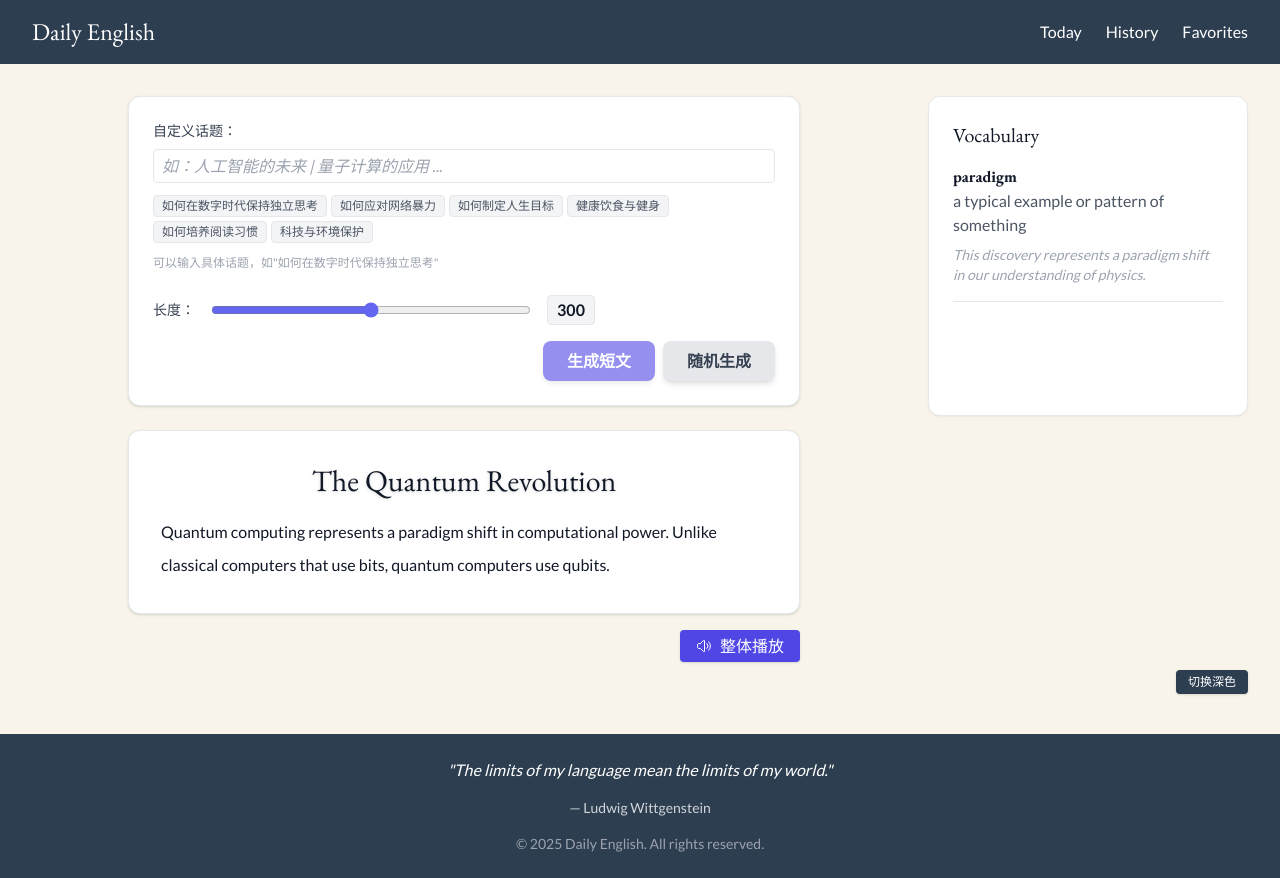
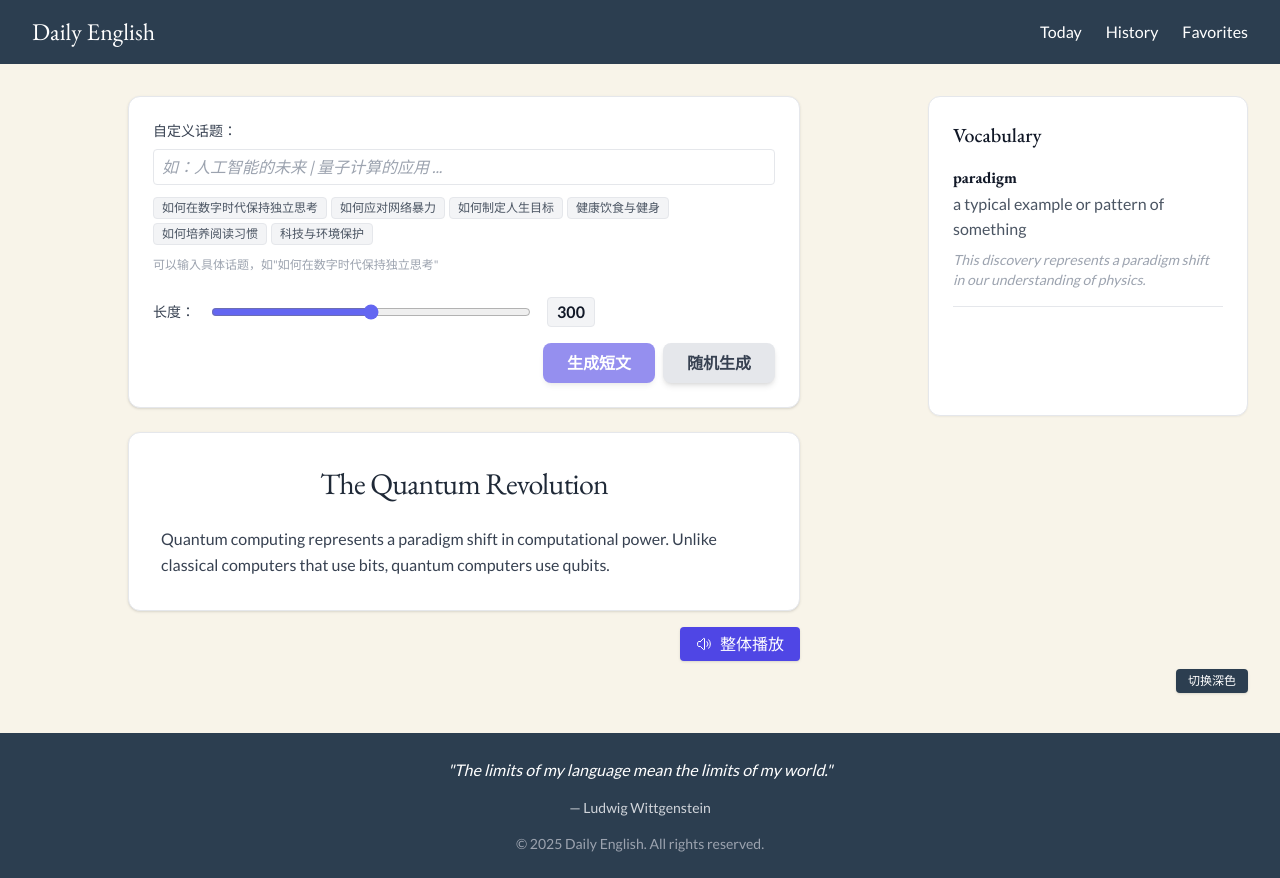
Before and after one commit to startfromit/ai_english_learning, a Next.js app: page / in a window 1280 px wide. Built offline with nearby package versions, Linux system fonts and the light colour scheme.

Commit message:
ui update

```diff
--- a/src/app/components/ArticlePanel.tsx
+++ b/src/app/components/ArticlePanel.tsx
@@ -462,19 +462,17 @@ export default function ArticlePanel() {
   }, [currentVoice, engine, currentSpeed, articleState]);
 
   const renderParagraph = () => (
-    <p className="text-lg leading-8 font-normal">
+    <p className="text-base leading-relaxed font-normal text-gray-700 dark:text-gray-300">
       {articleState.sentences.map((s: Sentence, idx: number) => (
         <span
           key={idx}
-          className={`relative group cursor-pointer inline align-baseline transition-all duration-150 ${activeIndex === idx ? 'border-b border-dashed border-indigo-300/50' : ''}`}
+          className={`relative group inline align-baseline transition-colors duration-150 ${activeIndex === idx ? 'border-b border-dashed border-indigo-300/50' : ''}`}
           style={{
-            fontFamily: 'inherit',
             fontWeight: 400,
-            fontSize: '1rem',
             cursor: loadingIndex !== null ? 'not-allowed' : isPlayingAll ? 'not-allowed' : 'pointer',
             borderBottomWidth: activeIndex === idx ? 1 : 0,
             pointerEvents: (loadingIndex !== null && loadingIndex !== idx) || isPlayingAll ? 'none' : 'auto',
-            background: isPlayingAll && playingIndex === idx ? 'rgba(129,140,248,0.12)' : undefined
+            background: isPlayingAll && playingIndex === idx ? 'rgba(129,140,248,0.05)' : undefined
           }}
           onMouseEnter={() => handleMouseEnter(idx)}
           onMouseLeave={handleMouseLeave}
@@ -637,7 +635,7 @@ export default function ArticlePanel() {
           </div>
           {/* 内容区卡片：标题+短文 */}
           <div className="bg-white dark:bg-[#23272f] border border-gray-200 dark:border-gray-700 rounded-xl p-8 shadow mb-4 transition-all duration-300 w-full max-w-2xl flex flex-col items-center">
-            <h1 className="text-3xl font-serif text-serif text-center mb-2 text-gray-900 dark:text-white drop-shadow">{articleState.title}</h1>
+            <h1 className="text-3xl font-normal text-center mb-4 text-gray-800 dark:text-gray-100 tracking-tight leading-tight">{articleState.title}</h1>
             <div className="w-full mt-2 text-gray-900 dark:text-gray-100">{renderParagraph()}</div>
           </div>
           {/* 整体播放按钮 */}
--- a/src/app/globals.css
+++ b/src/app/globals.css
@@ -9,12 +9,26 @@
 
 @layer base {
   body {
+    font-family: var(--font-lato), -apple-system, BlinkMacSystemFont, 'Segoe UI', Roboto, sans-serif;
     -webkit-font-smoothing: antialiased;
     -moz-osx-font-smoothing: grayscale;
+    line-height: 1.6;
+    color: #333;
   }
 
   h1, h2, h3, h4, h5, h6 {
-    font-family: var(--font-eb-garamond), serif;
+    font-family: var(--font-eb-garamond), Georgia, serif;
+    font-weight: 500;
+    color: #1a1a1a;
+  }
+
+  /* Dark mode adjustments */
+  .dark body {
+    color: #e2e8f0;
+  }
+
+  .dark h1, .dark h2, .dark h3, .dark h4, .dark h5, .dark h6 {
+    color: #f8fafc;
   }
 }
 
```
